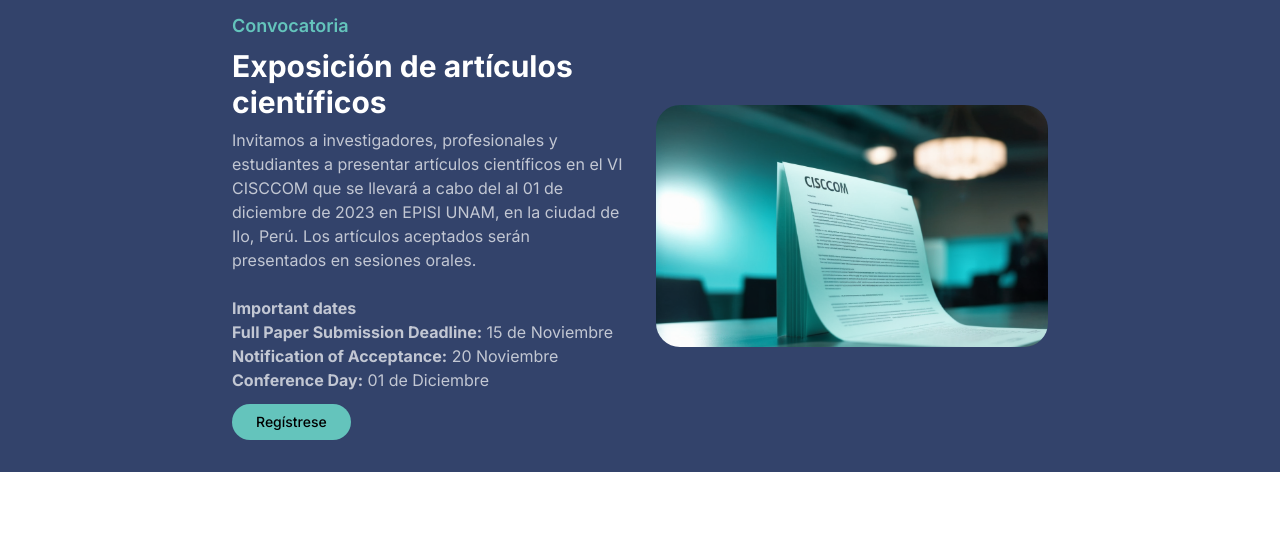
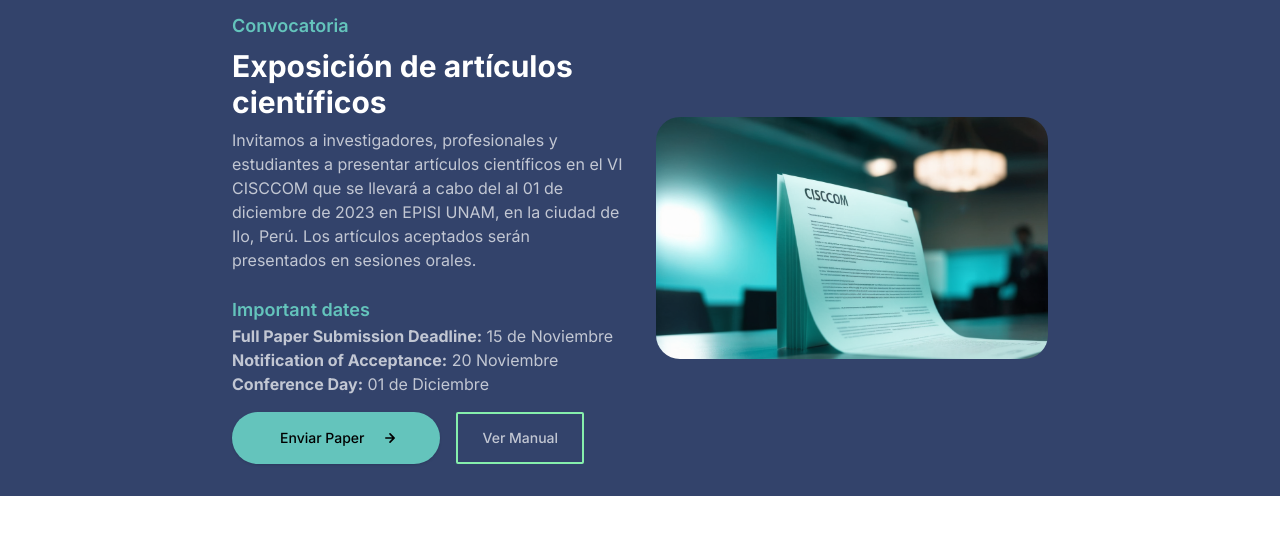
Before and after one commit to zerok06/cisscom, an Astro site: page / in a window 1280 px wide. Shown: the part 3180-3714 px from the top of the page. Built offline with nearby package versions, Linux system fonts and the light colour scheme; Astro itself is replaced by a stand-in of ours.

Commit message:
papers manual

```diff
--- a/src/components/Papers/papers-section.astro
+++ b/src/components/Papers/papers-section.astro
@@ -18,18 +18,31 @@ import Wrapper from '../wrapper.astro'
         <p class="text-white/70">
           Invitamos a investigadores, profesionales y estudiantes a presentar artículos científicos en el VI CISCCOM que se llevará a cabo del al 01 de diciembre de 2023 en EPISI UNAM, en la ciudad de Ilo, Perú.
           Los artículos aceptados serán presentados en sesiones orales.<br><br/>
-          <strong>Important dates </strong>  <br>
+          <strong class="text-lg font-semibold text-[hsl(var(--primary))]">Important dates </strong>  <br>
           <strong>Full Paper Submission Deadline:</strong> 15 de Noviembre <br>
           <strong>Notification of Acceptance:</strong> 20 Noviembre <br>
           <strong>Conference Day:</strong> 01 de Diciembre
       </p>
-        <a
-          class="px-6 py-2 text-sm font-medium hover:opacity-95 transition-opacity rounded-full bg-primary mt-1"
-          href="https://cisccom.vercel.app/signin"
-          target="_blank"
-        >
-          Regístrese
+
+
+
+      <div class="flex flex-col w-full sm:w-auto sm:flex-row mt-2">
+        <a href="https://cisccom.vercel.app/signin" target="_blank"
+            class="flex flex-row items-center justify-center px-4 py-2 mb-3 text-sm font-medium bg-primary leading-6 capitalize duration-100 transform rounded-full shadow cursor-pointer focus:ring-4 focus:ring-green-500 focus:ring-opacity-50 focus:outline-none sm:mb-0 sm:w-auto sm:mr-4 md:pl-8 md:pr-6 xl:pl-12 xl:pr-10   hover:shadow-lg hover:-translate-y-1">
+            Enviar paper
+            <span class="ml-4">
+                <svg xmlns="http://www.w3.org/2000/svg" data-name="Layer 1" viewBox="0 0 24 24" class="w-5 h-5 fill-current"><path fill="currentColor" d="M17.92,11.62a1,1,0,0,0-.21-.33l-5-5a1,1,0,0,0-1.42,1.42L14.59,11H7a1,1,0,0,0,0,2h7.59l-3.3,3.29a1,1,0,0,0,0,1.42,1,1,0,0,0,1.42,0l5-5a1,1,0,0,0,.21-.33A1,1,0,0,0,17.92,11.62Z"></path>
+                </svg>
+            </span>
         </a>
+
+        <a href="https://drive.google.com/file/d/1_RXT7MbTYEGNuDaq-vCM7tZhl78VtACV/view?usp=sharing" target="_blank"
+            class="flex items-center justify-center w-full px-3 py-3 text-sm font-medium leading-6 capitalize duration-100 transform border-2 rounded-sm cursor-pointer border-green-300 focus:ring-4 focus:ring-green-500 focus:ring-opacity-50 focus:outline-none sm:w-auto sm:px-6 border-text  hover:shadow-lg hover:-translate-y-1 text-white/70">
+            Ver manual
+        </a>
+    </div>
+
+
       </div>
       <div>
         <img
```
